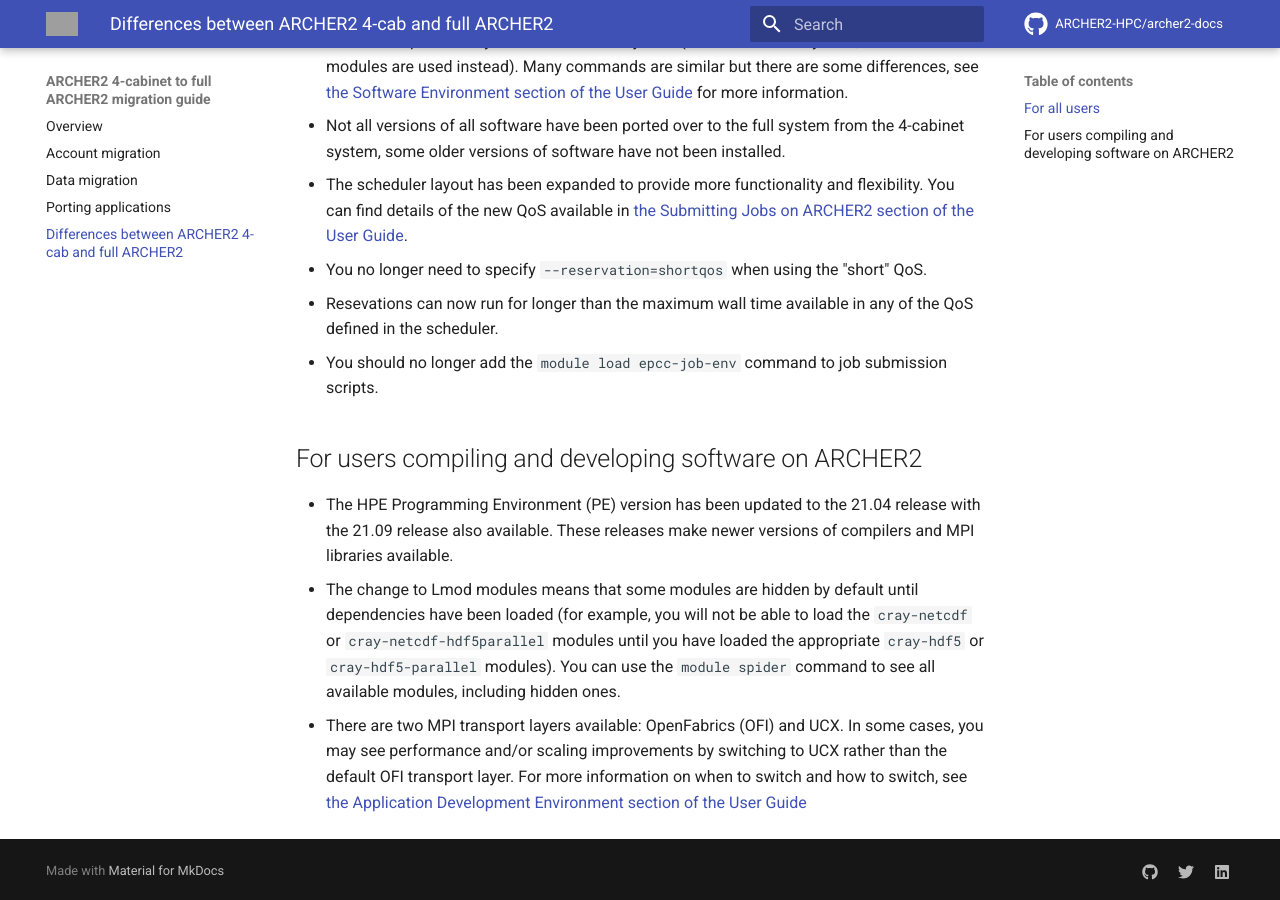
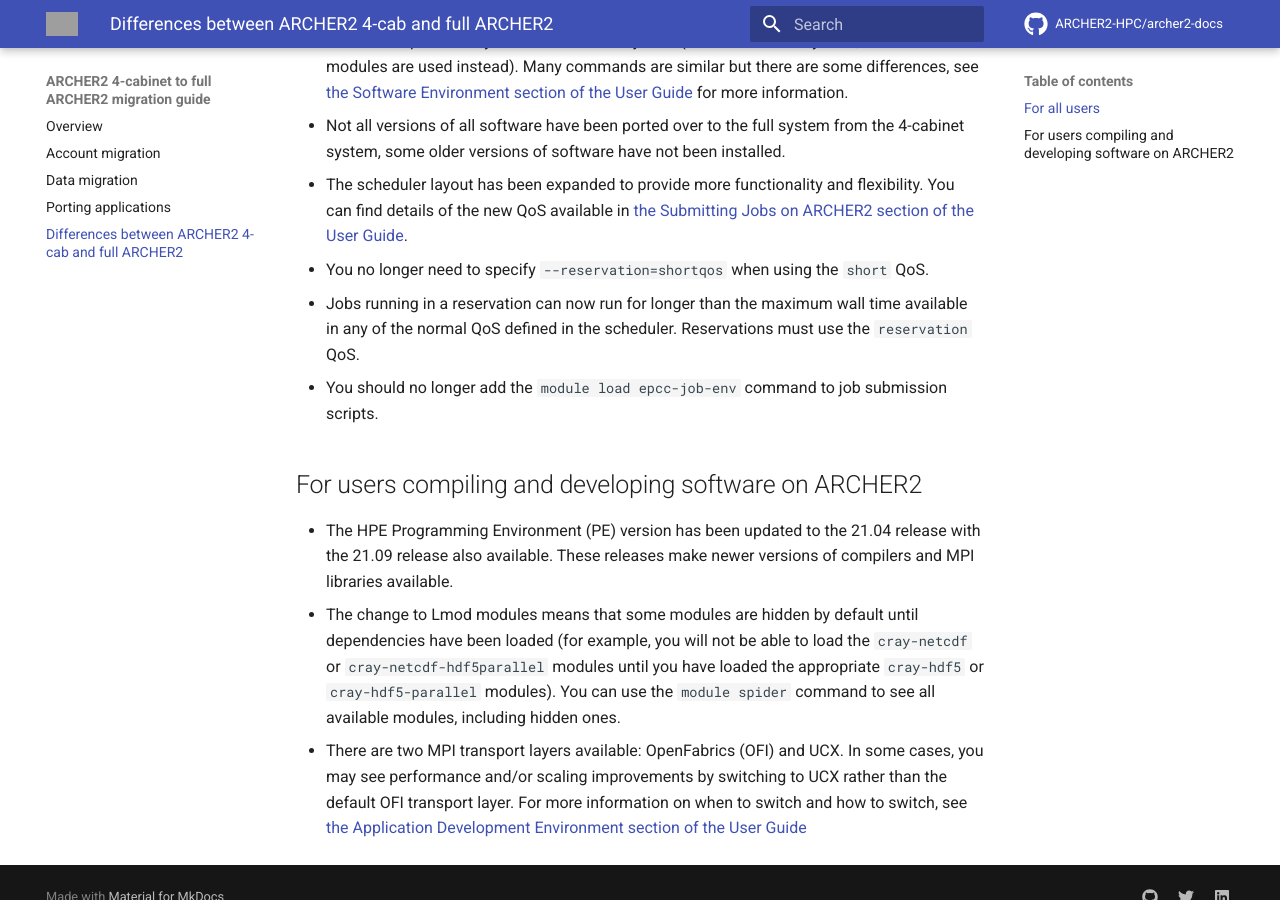
Before and after one commit to ARCHER2-HPC/archer2-docs, an MkDocs documentation site: the page built from docs/archer2-migration/archer2-differences.md, in a window 1280 px wide and 900 px high, scrolled down 663 px. Built offline with MkDocs 1.6.1 and Material for MkDocs 9.7.7, drawn with Linux system fonts in a browser that asks for light colours; comment, search, counter and statistics services are not loaded; grey boxes are pictures that could not be loaded.

Commit message:
Updates reservation description

```diff
--- a/docs/archer2-migration/archer2-differences.md
+++ b/docs/archer2-migration/archer2-differences.md
@@ -29,9 +29,10 @@
   flexibility. You can find details of the new QoS available in
   [the Submitting Jobs on ARCHER2 section of the User Guide](../user-guide/scheduler.md).
 - You no longer need to specify `--reservation=shortqos` when using the
-  "short" QoS.
-- Resevations can now run for longer than the maximum wall time available in
-  any of the QoS defined in the scheduler.
+  `short` QoS.
+- Jobs running in a reservation can now run for longer than the maximum wall time available
+  in any of the normal QoS defined in the scheduler. Reservations must use the `reservation`
+  QoS.
 - You should no longer add the `module load epcc-job-env` command to job submission
   scripts.
 
```
